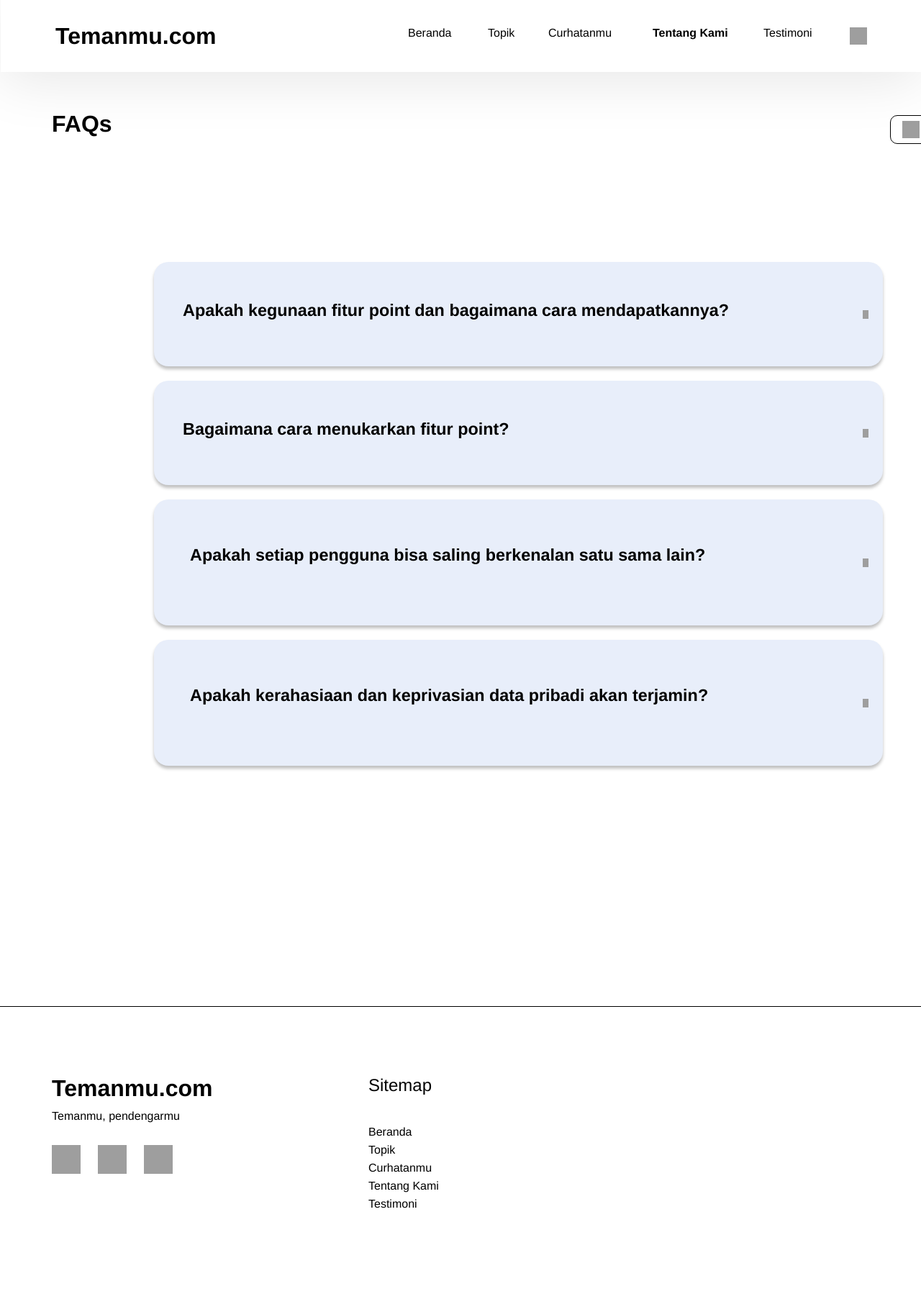
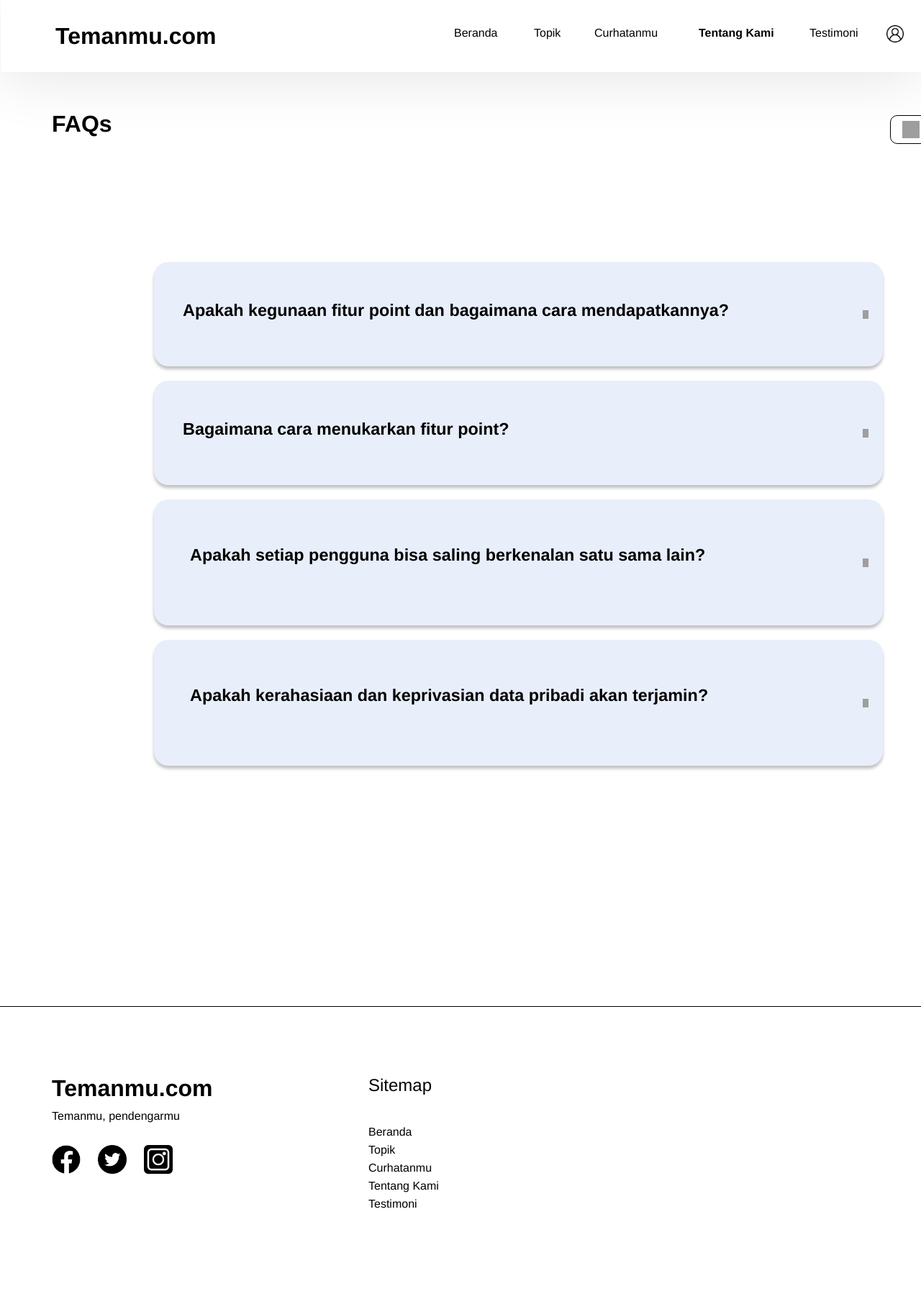
Before and after one commit to V1nh3r/Temanmu.com, a PHP site: page /tentang-kami.html in a window 1280 px wide. Shown: the whole page at 72% size. Run offline with PHP 8.4, Linux system fonts and the light colour scheme; grey boxes are pictures that could not be loaded.

Commit message:
update
button dan hal kecil lainnya

```diff
--- a/style_tentang-kami.css
+++ b/style_tentang-kami.css
@@ -330,10 +330,26 @@
     height: 24px;
   }
 
-  .faqs-brenda .healthicons-ui-user {
+  .faqs-brenda .icon-profile-wrapper {
+    display: inline-flex;
+    align-items: center;
+    justify-content: center;
+    gap: 10px;
+    padding: 25px 0px;
+    position: absolute;
+    top: -28px;
+    left: 600px;
+  }
+
+  .faqs-brenda .icon-profile {
     position: relative;
     width: 24px;
     height: 24px;
+    transition: color 0.3s;
+  }
+
+  .faqs-brenda .icon-profile:hover {
+    color: #0080ff;
   }
 
   .faqs-brenda .footer {
@@ -384,11 +400,44 @@
     left: 72px;
   }
 
-  .faqs-brenda .img {
+  .faqs-brenda .img-2 {
     position: relative;
     width: 40px;
     height: 40px;
+    transition: transform 0.2s;
   }
+
+  .faqs-brenda .img-2:hover {
+    transform: scale(1.1);
+    cursor: pointer;
+    content: url("btn/facebook_button2.png")
+}
+
+  .faqs-brenda .img-3 {
+    position: relative;
+    width: 40px;
+    height: 40px;
+    transition: transform 0.2s;
+  }
+
+  .faqs-brenda .img-3:hover {
+    transform: scale(1.1);
+    cursor: pointer;
+    content: url("btn/twitter_button3.png")
+}
+
+  .faqs-brenda .img-4 {
+    position: relative;
+    width: 40px;
+    height: 40px;
+    transition: transform 0.2s;
+  }
+
+  .faqs-brenda .img-4:hover {
+    transform: scale(1.1);
+    cursor: pointer;
+    content: url("btn/instagram_button2.png")
+}
 
   .faqs-brenda .text-wrapper-7 {
     position: absolute;
--- a/tentang-kami.html
+++ b/tentang-kami.html
@@ -91,16 +91,20 @@
             <div class="element-3"><div class="text-wrapper-4">Curhatanmu</div></div>
             <div class="button-text-wrapper"><div class="button-text">Tentang Kami</div></div>
             <div class="element-4"><div class="text-wrapper-4">Testimoni</div></div>
-            <img class="healthicons-ui-user" src="img/healthicons-ui-user-profile-outline.svg" />
+            <div class="icon-profile-wrapper">
+              <a href="login.html">
+                <img class="icon-profile" src="btn/profile_button.png" />
+              </a>
+            </div>
           </div>
         </div>
         <footer class="footer">
           <div class="text-wrapper-5">Temanmu.com</div>
           <div class="text-wrapper-6">Temanmu, pendengarmu</div>
           <div class="frame-5">
-            <img class="img" src="img/ic-outline-facebook.svg" />
-            <img class="img" src="img/ant-design-twitter-circle-filled.svg" />
-            <img class="img" src="img/uil-instagram-alt.svg" />
+            <img class="img-2" src="btn/facebook_button.png" />
+            <img class="img-3" src="btn/twitter_button.png" />
+            <img class="img-4" src="btn/instagram_button.png" />
           </div>
           <div class="text-wrapper-7">Sitemap</div>
           <div class="frame-6">
--- a/topik.html
+++ b/topik.html
@@ -19,7 +19,9 @@
               </div>
               <div class="div-wrapper"><div class="text-wrapper-3">Topik</div></div>
               <div class="element-2"><div class="text-wrapper-4">Curhatanmu</div></div>
-              <div class="button-text-wrapper"><div class="text-wrapper-4">Tentang Kami</div></div>
+              <div class="button-text-wrapper">
+                <a href="tentang-kami.html" class="text-wrapper-4">Tentang kami</a>
+              </div>
               <div class="element-3"><div class="text-wrapper-4">Testimoni</div></div>
               <a href="login.html">
                 <img class="healthicons-ui-user" src="btn/profile_button.png" />
```
Also changed, not shown: homepage.html (+9 -3 lines), style_topik.css (+7 -6 lines).
